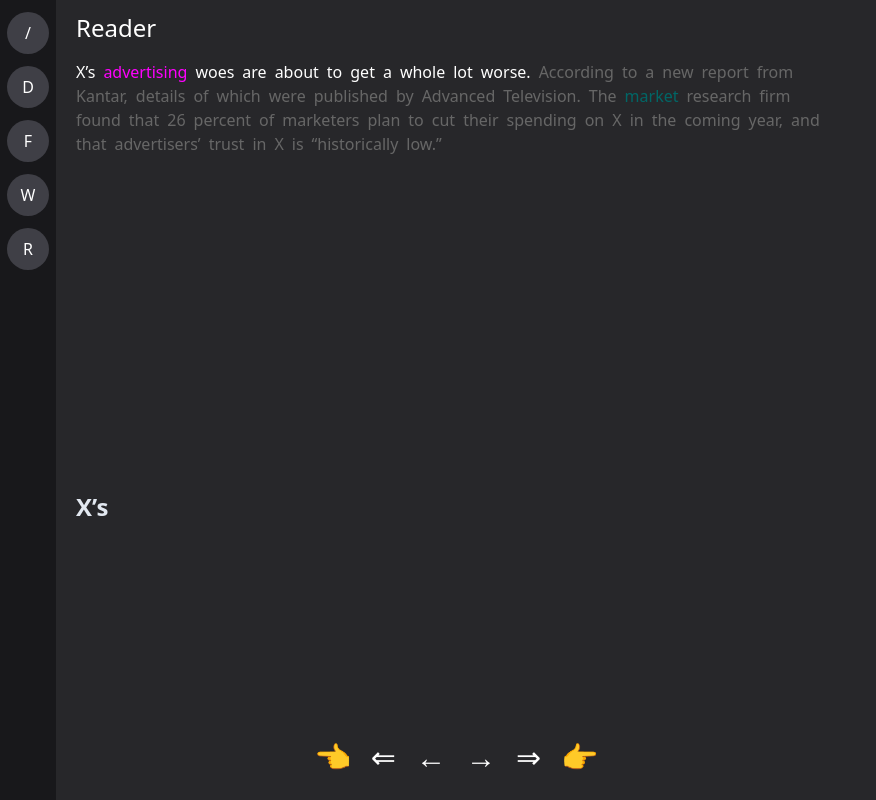
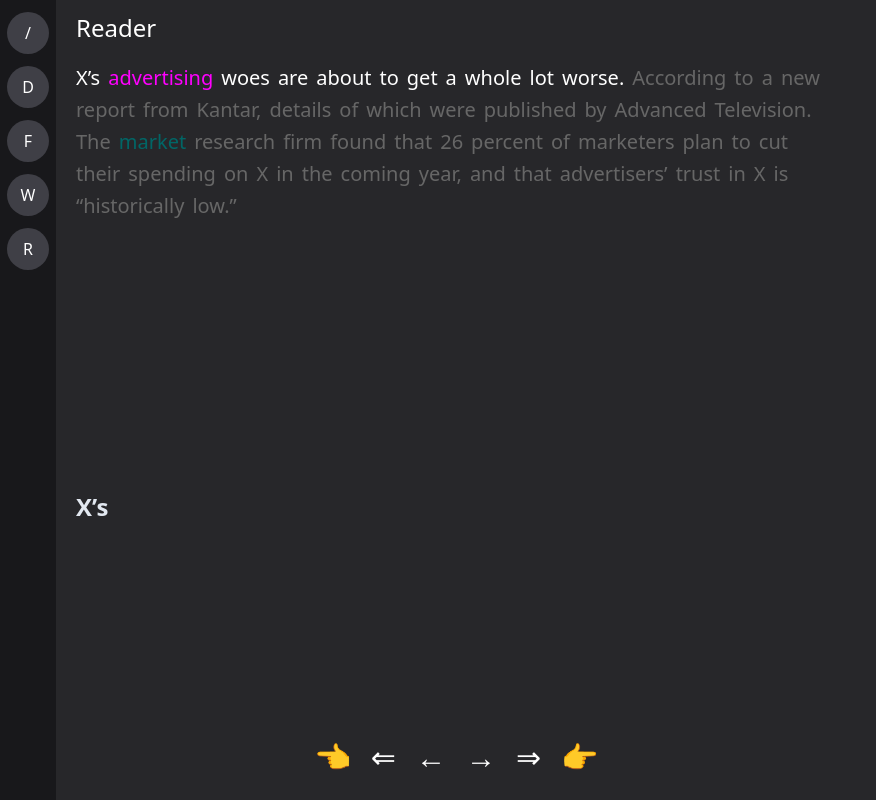
Before and after one commit to na-ah/WordBucket, a Next.js app: page /reader in a window 1280 px wide. Shown: the whole page, without its empty margins (0-876 px from the left). Built offline with nearby package versions, Linux system fonts and the light colour scheme.

Commit message:
feat: /reader articleの文字サイズを調整

```diff
--- a/components/reader/readerArticle.tsx
+++ b/components/reader/readerArticle.tsx
@@ -40,7 +40,7 @@
               {sentence.map((word, word_i) => (
                 <div
                   key={word_i}
-                  className="inline-block me-2 hover:cursor-pointer"
+                  className="inline-block me-2 mt-1 hover:cursor-pointer"
                   onClick={() => {
                     console.log(word.toString());
                     handleClickWord(word_i, sentence_i, paragraph_i);
--- a/pages/reader/index.tsx
+++ b/pages/reader/index.tsx
@@ -27,7 +27,7 @@
       <Layout>
         <div className="flex flex-col w-full px-5 py-3 relative h-dvh">
           <PageTitle title="Reader" />
-          <div className="basis-7/12 flex flex-col gap-3 overflow-y-auto py-4">
+          <div className="basis-7/12 flex flex-col text-xl gap-3 overflow-y-auto py-4">
             <ReaderArticle
               article={article}
               currentMode={currentMode}
```
